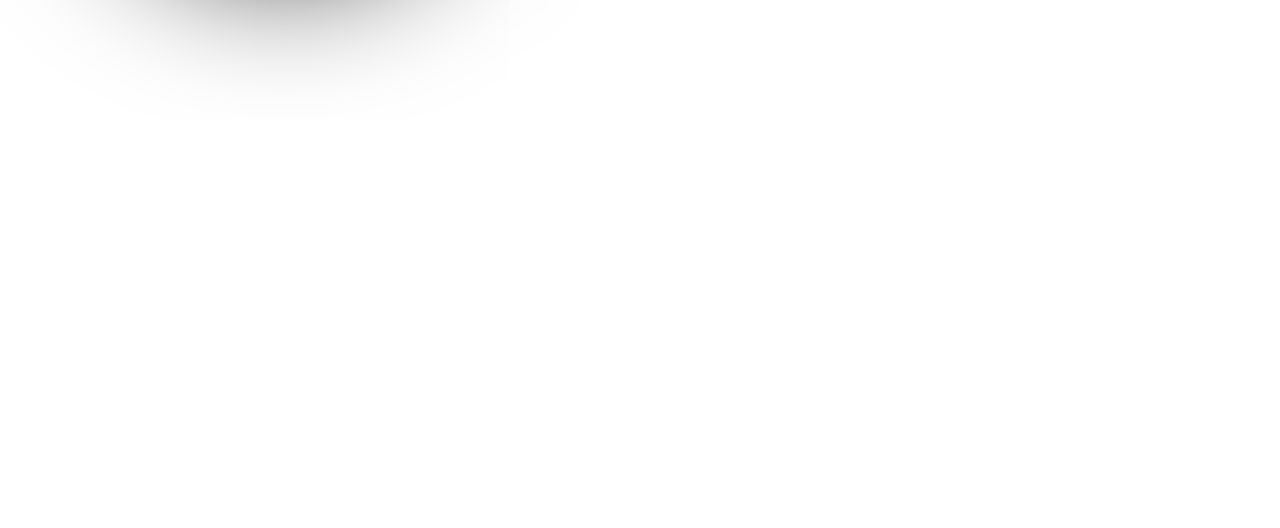
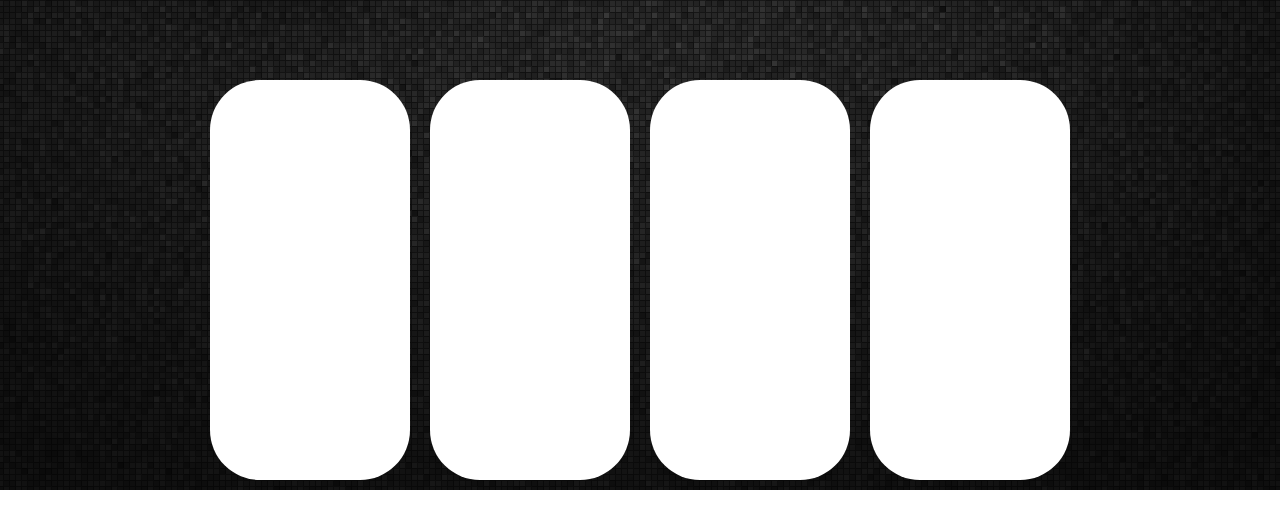
Before and after one commit to Yohan160/Yohan_Clark, a plain HTML site: page index.html in a window 1280 px wide. Shown: the part 642-1170 px from the top of the page. Drawn offline with Linux system fonts and the light colour scheme.

Commit message:
Add files via upload

```diff
--- a/index.css
+++ b/index.css
@@ -137,3 +137,21 @@ i.fab.fa-instagram{
         transform: translateY(0);
 }
 }
+
+.borda{
+    display: flex;
+    justify-content: center;
+    padding-top: 200px;
+}
+.borda_{
+    width: 200px;
+    height: 400px;
+    background: white;
+    border-radius: 50px;
+    margin: 10px;
+    transition: 700ms;
+}
+
+.borda_:hover{
+    width: 500px;
+}
--- a/index.html
+++ b/index.html
@@ -38,8 +38,12 @@ href="https://cdnjs.cloudflare.com/ajax/libs/font-awesome/6.5.0/css/all.min.css"
     </p>
     </div>
 
-
-
+    <div class="borda">
+        <div class="borda_"></div>
+        <div class="borda_"></div>
+        <div class="borda_"></div>
+        <div class="borda_"></div>
+    </div>
 
 </body>
 </html>
```
